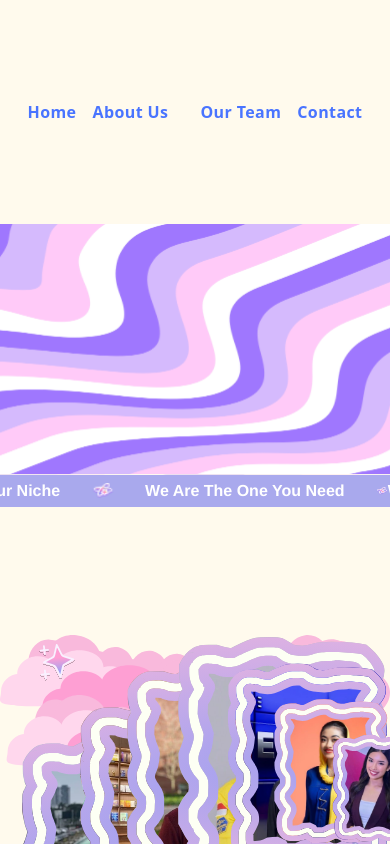
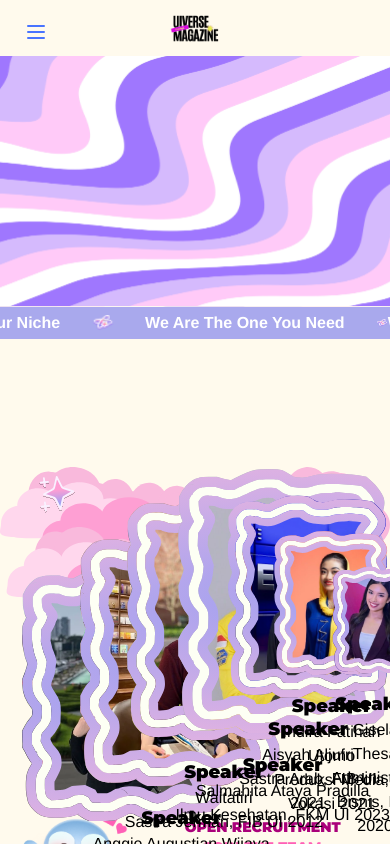
Before and after one commit to DuckOfTheBooBoo/uiverse, a Nuxt app: page / in a window 390 px wide. Shown: the top 844 px of the page. Built offline with nearby package versions, Linux system fonts and the light colour scheme.

Commit message:
responsive navbar

```diff
--- a/app/app.vue
+++ b/app/app.vue
@@ -1,10 +1,25 @@
 <template>
-  <div>
-    <header class="bg-[#fffaed] py-2 md:py-4">
-      <nav
-        class="container mx-auto flex justify-center items-center gap-x-4 md:gap-x-6 lg:gap-x-8"
+  <div class="overflow-x-hidden">
+    <header class="bg-[#fffaed] relative">
+      <nav class="container mx-auto max-w-5xl flex items-center md:justify-center md:gap-12 justify-between px-4 py-3 md:py-4">
+        <div class="flex items-center gap-3">
+          <!-- Mobile hamburger -->
+          <button
+            @click="mobileMenuOpen = !mobileMenuOpen"
+            aria-label="Toggle navigation"
+            :aria-expanded="mobileMenuOpen"
+            class="md:hidden p-2 rounded-md absolute left-4 top-3 z-50"
           >
-        <div class="flex items-center gap-x-4 md:gap-x-6 lg:gap-x-8">
+            <svg v-if="!mobileMenuOpen" xmlns="http://www.w3.org/2000/svg" class="h-6 w-6 text-[#4974ff]" fill="none" viewBox="0 0 24 24" stroke="currentColor">
+              <path stroke-linecap="round" stroke-linejoin="round" stroke-width="2" d="M4 6h16M4 12h16M4 18h16" />
+            </svg>
+            <svg v-else xmlns="http://www.w3.org/2000/svg" class="h-6 w-6 text-[#4974ff]" fill="none" viewBox="0 0 24 24" stroke="currentColor">
+              <path stroke-linecap="round" stroke-linejoin="round" stroke-width="2" d="M6 18L18 6M6 6l12 12" />
+            </svg>
+          </button>
+
+          <!-- Desktop left links -->
+          <div class="hidden md:flex items-center gap-x-3">
             <NuxtLink
               v-for="item in leftNavItems"
               :key="item.label"
@@ -14,16 +29,19 @@
               {{ item.label }}
             </NuxtLink>
           </div>
+        </div>
 
-        <NuxtLink to="/">
+        <!-- Center logo (smaller on mobile) -->
+        <NuxtLink to="/" class="mx-auto md:mx-0">
           <img
-            class="h-52 md:h-12 lg:h-14"
+            class="h-8 md:h-12 lg:h-14 w-auto max-w-full"
             alt="Element"
             src="/9-20250714-054208-0000-1.png"
           />
         </NuxtLink>
 
-        <div class="flex items-center gap-x-4 md:gap-x-6 lg:gap-x-8">
+        <!-- Desktop right links -->
+        <div class="hidden md:flex items-center gap-x-3">
           <NuxtLink
             v-for="item in rightNavItems"
             :key="item.label"
@@ -34,8 +52,27 @@
           </NuxtLink>
         </div>
       </nav>
+
+      <!-- Mobile collapsible menu -->
+      <div v-if="mobileMenuOpen" class="md:hidden absolute left-0 right-0 top-full bg-white border-t shadow-sm z-40">
+        <nav class="px-4 pb-4 pt-2 flex flex-col gap-2">
+          <NuxtLink
+            v-for="item in navigationItems"
+            :key="item.label"
+            :to="item.href"
+            @click="mobileMenuOpen = false"
+            class="py-2 font-medium text-[#4974ff]"
+          >
+            {{ item.label }}
+          </NuxtLink>
+        </nav>
+      </div>
     </header>
+
+    <Transition name="page" mode="out-in">
       <NuxtPage />
+    </Transition>
+
     <footer class="bg-[#fffaed] relative pt-60 pb-0">
       <!-- Rectangle background -->
       <img src="/rectangle-76.svg" alt="Rectangle" class="absolute w-full left-0 right-0 bottom-0 h-36 z-0 m-0 p-0 select-none pointer-events-none" style="object-fit: cover" />
@@ -49,7 +86,8 @@
 </template>
 
 <script setup lang="ts">
-import { computed } from "vue";
+import { computed, ref, watch } from "vue";
+import { useRoute } from 'vue-router';
 
 const navigationItems = [
   { label: "Home", href: "/" },
@@ -60,6 +98,11 @@ const navigationItems = [
 
 const leftNavItems = computed(() => navigationItems.slice(0, 2));
 const rightNavItems = computed(() => navigationItems.slice(2, 4));
-console.log(leftNavItems.value);
-console.log(rightNavItems.value);
+
+// mobile menu state
+const mobileMenuOpen = ref(false);
+
+// close mobile menu on route change
+const route = useRoute();
+watch(() => route.fullPath, () => { mobileMenuOpen.value = false; });
 </script>
```
Lines whose indentation alone changed are shown as unchanged.
